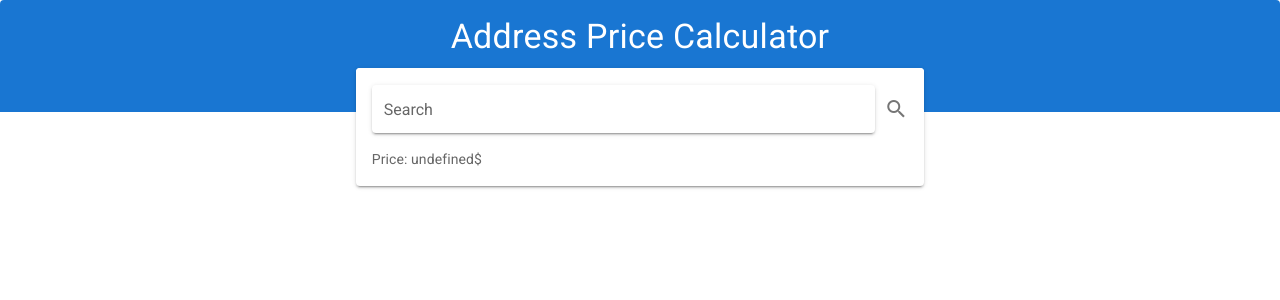
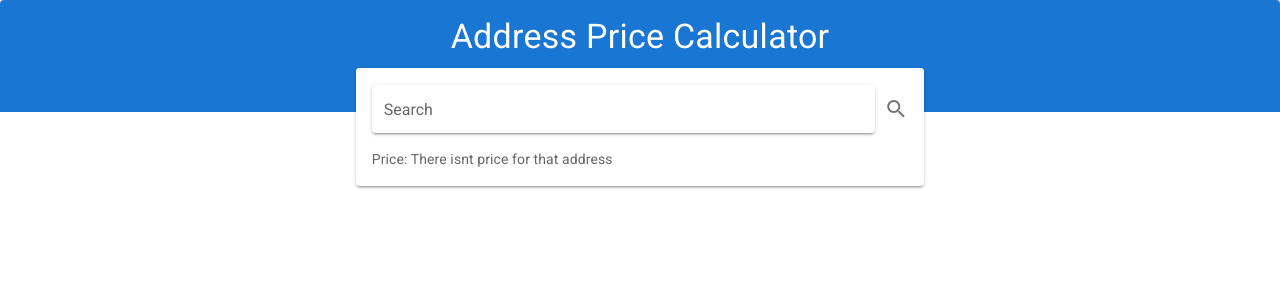
Before and after one commit to danim47c/address-price-calculator, a Nuxt app: page / in a window 1280 px wide. Shown: the top 300 px of the page. Built offline with nearby package versions, Linux system fonts and the light colour scheme.

Commit message:
Update index.vue

```diff
--- a/pages/index.vue
+++ b/pages/index.vue
@@ -24,7 +24,7 @@
               />
             </v-toolbar>
 
-            <v-card-text v-text="'Price: ' + (result + '$' || 'Undefined')" />
+            <v-card-text v-text="'Price: ' + (result ? result + '$' : 'There isnt price for that address')" />
           </v-card>
         </v-col>
       </v-row>
```
